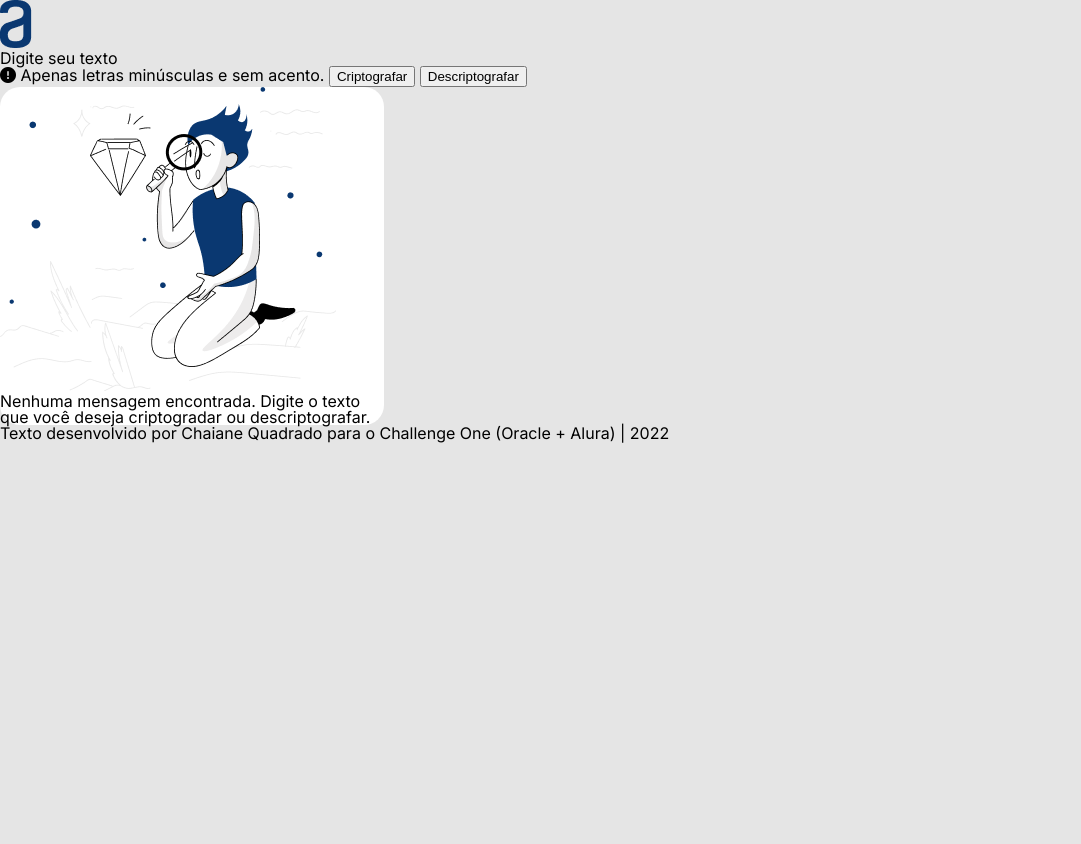
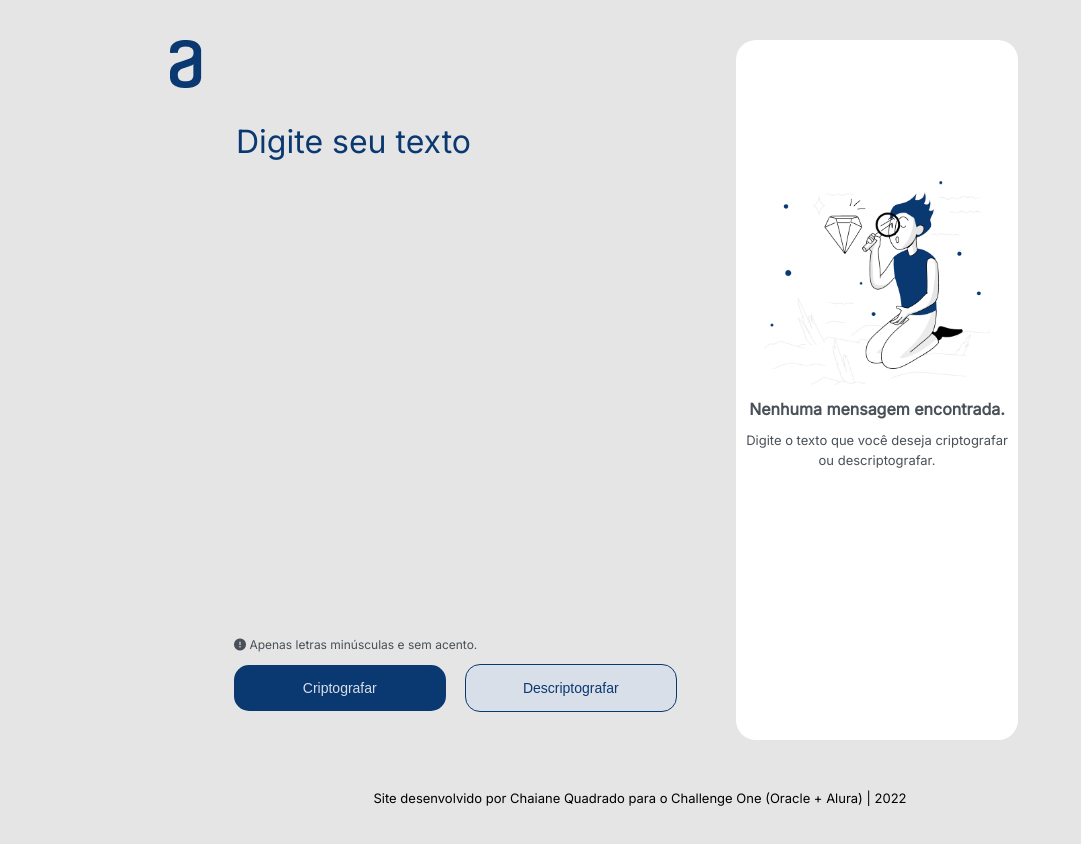
Before and after one commit to chaiaq/ChallengeOne_decodificador, a plain HTML site: page index.html in a window 1280 px wide. Shown: the whole page, without its empty margins (0-1081 px from the left). Before the commit the page ends 800 px from the top, so only its background shows below. Drawn offline with Linux system fonts and the light colour scheme.

Commit message:
cs_27/12

```diff
--- a/index.html
+++ b/index.html
@@ -12,29 +12,34 @@
 </head>
 <body>
     <main>
-        <div class="logo">
-            <img src="alura.png">
-        </div>
+        <section class="logo">
+            <img src="alura.png" alt="Imagem da letra A da Alura">
+        </section>
 
-        <div class="texto_base">
-            Digite seu texto
-        </div>
+        <section class="principal">
+            <form>
+                <textarea placeholder="Digite seu texto"></textarea>
+            </form>
 
-        <div>
-            <i class="fa-sharp fa-solid fa-circle-exclamation"></i> Apenas letras minúsculas e sem acento.
-            <button id="crip">Criptografar</button> <button id="descrip">Descriptografar</button>
-        </div>
+            <div>
+                <p><i class="fa-sharp fa-solid fa-circle-exclamation"></i> Apenas letras minúsculas e sem acento.</p>
+                <button id="crip">Criptografar</button> <button id="descrip">Descriptografar</button>
+            </div>
+        </section>
+
+        <section class="lateral">
+           <img src="bonequinho.png">
+            <p>Nenhuma mensagem encontrada.</p>
+            <p>Digite o texto que você deseja criptografar ou descriptografar.</p>
+        </section>
+
+        <br class="clearfix">
+
     </main>
-
-    <div class="lateral">
-        <img src="bonequinho.png">
-        Nenhuma mensagem encontrada.
-        Digite o texto que você deseja criptogradar ou descriptografar.
-    </div>
 
 
     <footer>
-        Texto desenvolvido por Chaiane Quadrado para o Challenge One (Oracle + Alura) | 2022
+        Site desenvolvido por Chaiane Quadrado para o Challenge One (Oracle + Alura) | 2022
     </footer>
 
 </body>
--- a/style.css
+++ b/style.css
@@ -1,20 +1,121 @@
 @import url('https://fonts.googleapis.com/css2?family=Inter&display=swap');
+
+.clearfix {
+    clear:both;
+}
 
 body {
     font-family: "Inter";
     background: #E5E5E5;
+    width: 940px;
+    margin: 40px auto;
 }
 
 .logo {
-    margin: none;
+    float: left;
 }
 
-main {
-    width: 60%;
+/*área do texto*/
+
+.principal {
+    width: 50%;
+    float: left;
+    margin: 5em 2em;
 }
+
+.principal p {
+    font-size: 12px;
+    line-height: 18px;
+    color: #495057;
+    margin: 10px 0;
+}
+
+form textarea {
+    font-size: 2em;
+    font-family: "Inter";
+    width: 100%;
+    height: 500px;
+    border: none;
+    background-color: transparent;
+    resize: none;
+}
+
+form textarea::placeholder {
+    color: #0A3871;
+}
+
+/*botões*/
+
+#crip {
+    width: 45%;
+	padding: 15px;
+	background: #0A3871;
+	color: #D8DFE8;
+	font-size: 14px;
+    margin-right: 15px;
+	border: none;
+	border-radius: 15px;
+	transition: 0.5s all;
+	cursor: pointer;
+}
+
+#crip:hover {
+    background: #D8DFE8;
+	color: #0A3871;
+}
+
+#descrip {
+    width: 45%;
+	padding: 15px;
+	background: #D8DFE8;
+	color: #0A3871;
+	font-size: 14px;
+	border: none;
+	border-radius: 15px;
+	transition: 0.5s all;
+	cursor: pointer;
+    border: 1px solid #0A3871;
+}
+
+#descrip:hover {
+	background: #0A3871;
+	color: #D8DFE8;
+}
+
+/*área lateral*/
 
 .lateral {
     width: 30%;
-    background: #ffffff;
+    float: left;
+    background-color: #ffffff;
     border-radius: 20px;
+    height: 700px;
+    text-align: center;
 }
+
+.lateral img {
+    width: 80%;
+    margin-top: 50%;
+}
+
+.lateral p {
+    font-size: 1em;
+    font-weight: bold;
+    line-height: 1.5;
+    color: #495057;
+    margin: 10px;
+}
+
+.lateral p + p {
+    font-size: small;
+    font-weight: lighter;
+}
+
+
+
+/*rodapé*/
+
+footer {
+    text-align: center;
+    font-size: small;
+}
```
